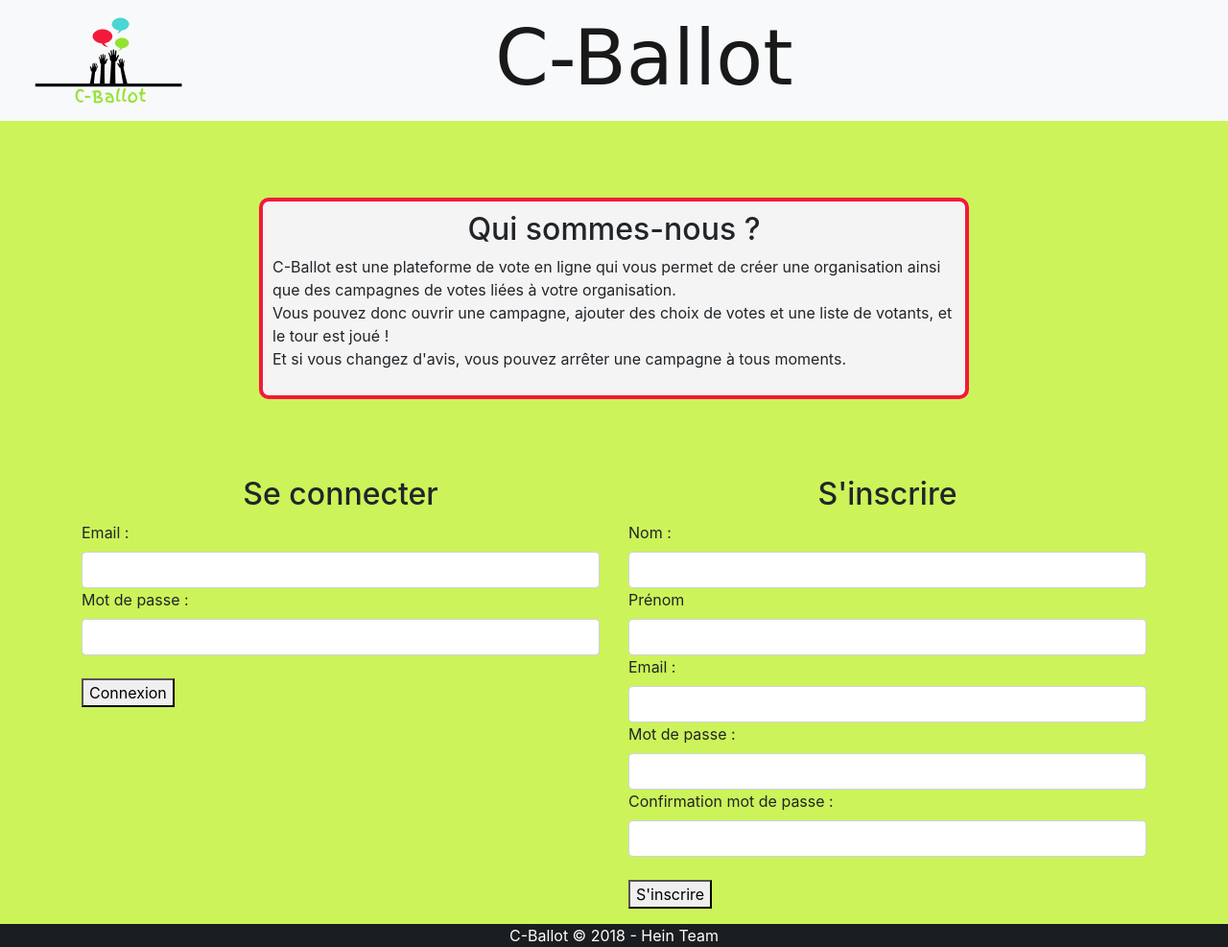
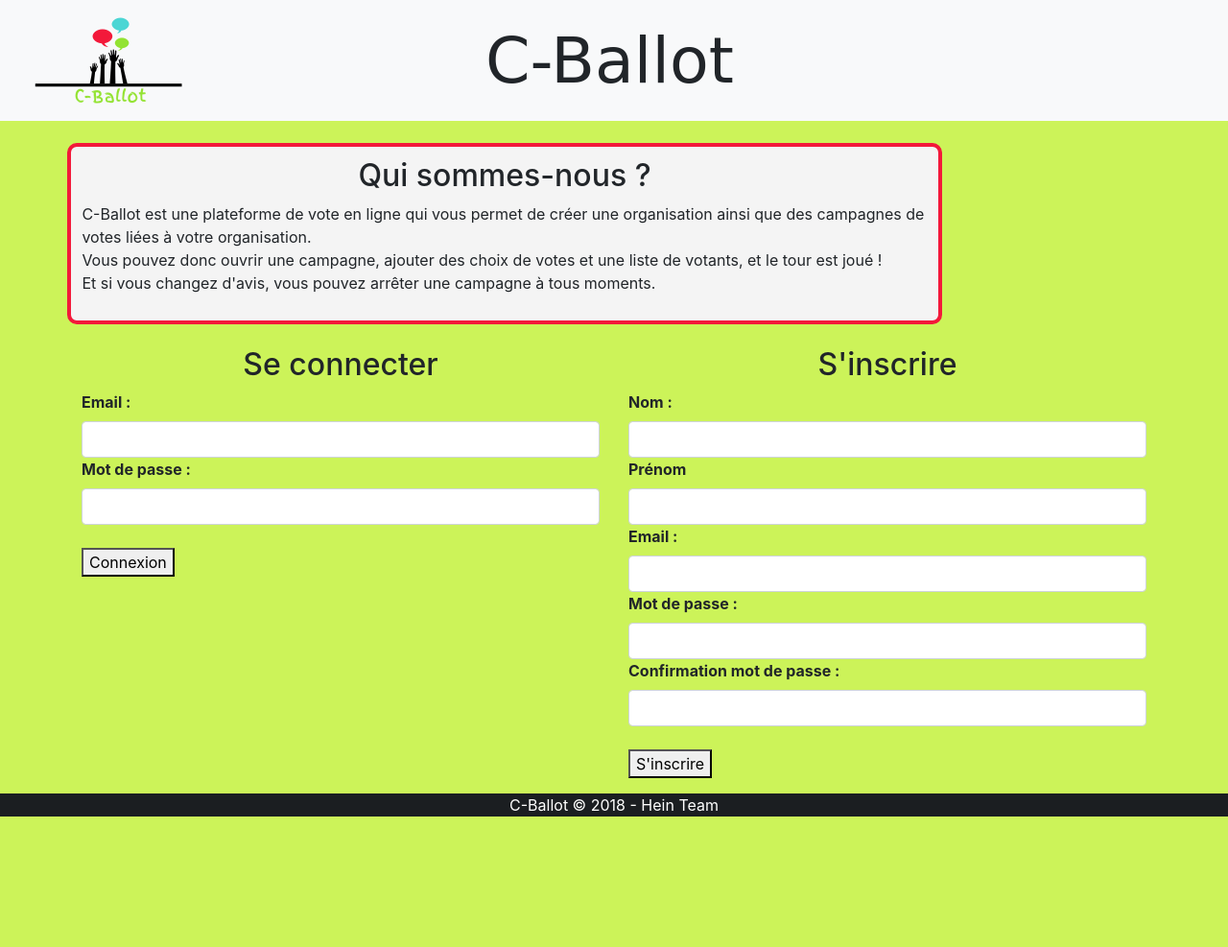
Before and after one commit to Eleonorth/C-Ballot-Vote_app, a PHP site: page / in a window 1280 px wide. Shown: the whole page at 96% size. After the commit the page ends 851 px from the top, so only its background shows below. Run offline with PHP 8.4, Linux system fonts and the light colour scheme; some web fonts are replaced.

Commit message:
resolving css conflicts

```diff
--- a/Services/editOrganization.php
+++ b/Services/editOrganization.php
@@ -4,7 +4,7 @@ include '../Utils/generics.php';
 
 // Crée une campagne de vote liée à une organisation (et donc à un compte utilisateur)
 
-function editCampaign() {
+function editOrganization() {
 
     $idorganization = $_POST['id'];
     $startdate= $_POST['startdate'];
--- a/Vues/createCampaign.php
+++ b/Vues/createCampaign.php
@@ -18,8 +18,8 @@ session_start();
 <nav class="navbar navbar-light bg-light">
     <a class="navbar-brand" href="../index.php">
         <img src="../src/logo.png" width="200" height="100" class="d-inline-block align-top" alt="">
-        <h1>C-Ballot</h1>
     </a>
+    <h1>C-Ballot</h1>
 </nav>
 
 <div class="container">
--- a/Vues/profile.php
+++ b/Vues/profile.php
@@ -40,9 +40,9 @@ $datas = $pdo->query($sql2);
 
 <nav class="navbar navbar-light bg-light">
     <a class="navbar-brand" href="../index.php">
-        <img src="../src/logo.png" width="200" height="100" class="d-inline-block align-center" alt="">
-        <h1>C-Ballot</h1>
+        <img src="../src/logo.png" width="200" height="100" class="d-inline-block align-top" alt="">
     </a>
+    <h1>C-Ballot</h1>
 </nav>
 
 <!-- div info personne + edit/delete -->
@@ -83,7 +83,7 @@ $datas = $pdo->query($sql2);
             <div class="col-lg-3" style="padding: 0;"><!-- Button trigger modal -->
                 <div style="float: right;">
                     <button type="button" class="btn btn-light" data-toggle="modal" data-target="#exampleModalCenter">
-                        Organisation <img src="../src/add.png" style="margin-left: 2px;">
+                        Ajouter une organisation <img src="../src/add.png" style="margin-left: 2px;">
                     </button>
 
                     <!-- Modal -->
--- a/index.php
+++ b/index.php
@@ -18,8 +18,8 @@ session_start();
 <nav class="navbar navbar-light bg-light">
     <a class="navbar-brand" href="index.php">
         <img src="src/logo.png" width="200" height="100" class="d-inline-block align-top" alt="">
-        <h1>C-Ballot</h1>
     </a>
+    <h1>C-Ballot</h1>
 </nav>
 
 <div class="container">
--- a/src/style.css
+++ b/src/style.css
@@ -2,44 +2,49 @@
 nav h1 {
     font-family: 'Finger Paint', cursive;
     text-align: center;
-    font-size: 80px;
-    float: right;
-    padding-left:300px;
-    margin: 0px;
+    font-size:50pt;
+    margin: 0%;
+    padding-right: 40%;
 }
 
 nav {
+    width: 100%;
 }
 
 html {
     height: 100%;
-    padding: 0px;
+    padding: 0%;
 }
-
-/*border-color: #F3193A;*/
 
 body {
     min-height: 100%;
     background-color: #CCF359;
-    /*font-family: 'PT Sans Narrow', sans-serif;*/
     position: relative;
 }
 
-#description h2 {
+h2 {
     text-align: center;
+}
+
+label {
+    display: flex;
+    text-align: left;
+    font-weight: bold;
+}
+
+input {
+    width: 50%;
 }
 
 #description {
     border: 4px solid;
     border-radius: 10px;
     border-color: #F3193A;
-    margin: 80px 200px 80px 200px;
-    padding: 10px;
+    margin-top: 2%;
+    margin-bottom: 2%;
+    padding: 1%;
     background-color: #F4F4F4;
-}
-
-#register h2, #login h2 {
-    text-align: center;
+    max-width: 80%;
 }
 
 footer {
@@ -47,6 +52,7 @@ footer {
     color: #fff;
     text-align: center;
     position: absolute;
+    width: 100%;
     bottom: 0;
     right: 0;
     left: 0;
```
